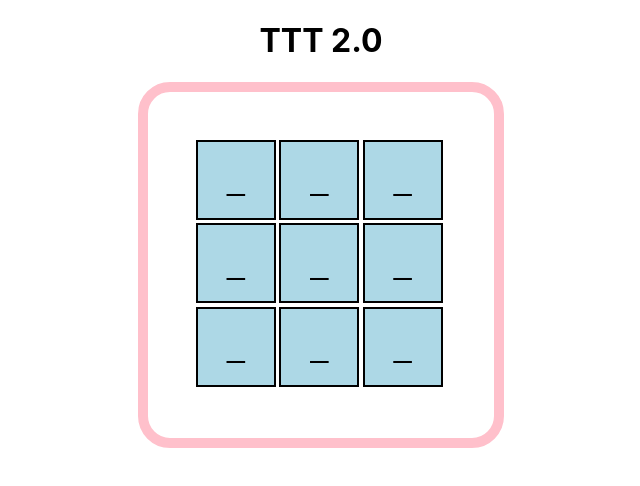
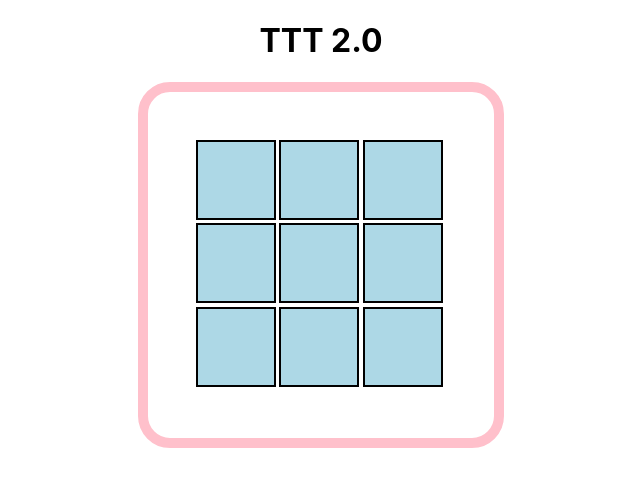
Before and after one commit to s-furlong/TTT2.0-Frontend, a React (Create React App) app: page / in a window 1280 px wide. Shown: the top 486 px of the page, without its empty margins (319-959 px from the left). Built offline with nearby package versions, Linux system fonts and the light colour scheme.

Commit message:
added error handing to Post request

```diff
--- a/src/App.js
+++ b/src/App.js
@@ -12,7 +12,7 @@ function App() {
   const API_URL = "http://127.0.0.1:3000/api/v1/games";
 
   async function postAPIData(board) {
-    // try {
+    try {
       const { data } = await axios.post(
         API_URL,
         { board },
@@ -26,28 +26,22 @@ function App() {
 
       setGame(data)
 
-    // } catch (error) {
-    //   if (axios.isAxiosError(error)) {
-    //     console.log('error message: ', error.message);
-    //     return error.message;
-    //   } else {
-    //     console.log('unexpected error: ', error);
-    //     return 'An unexpected error occurred';
-    //   }
+    } catch (error) {
+      if (axios.isAxiosError(error)) {
+        console.log('error message: ', error.message);
+        return error.message;
+      } else {
+        console.log('unexpected error: ', error);
+        return 'An unexpected error occurred';
+      }
+    }
   }
 
-
-    // useEffect(() => {
-    //   getAPIData().then((items) => {
-    //       setGame(items);
-    //   });
-    // }, []);
 
   return (
     <div className="App">
       <h1>TTT 2.0</h1>
       <Board postAPIData={postAPIData}/>
-      <div>{ games.token }</div>
     </div>
   );
 }
--- a/src/components/board/board.js
+++ b/src/components/board/board.js
@@ -2,7 +2,7 @@ import { Cell } from '../cell/cell';
 import {useState} from 'react';
 
 export const Board = ({postAPIData}) => {
-    const gameBoard = ["_","_","_","_","_","_","_","_","_"]
+    const gameBoard = [" "," "," "," "," "," "," "," "," "]
 
     const [board, setBoard] = useState(gameBoard)
     const [playerTokenX, setPlayerTokenX] = useState(true);
@@ -10,7 +10,7 @@ export const Board = ({postAPIData}) => {
 
     const changeCell = (i) => {
         const updateBoard = [...board];
-        if (updateBoard[i] === "_"){
+        if (updateBoard[i] === " "){
             updateBoard[i] = playerTokenX ? "X" : "O";
             setBoard(updateBoard);
             setPlayerTokenX(!playerTokenX);
```
Also changed, not shown: 2 other files (tests, documents, lock files or other folders).
